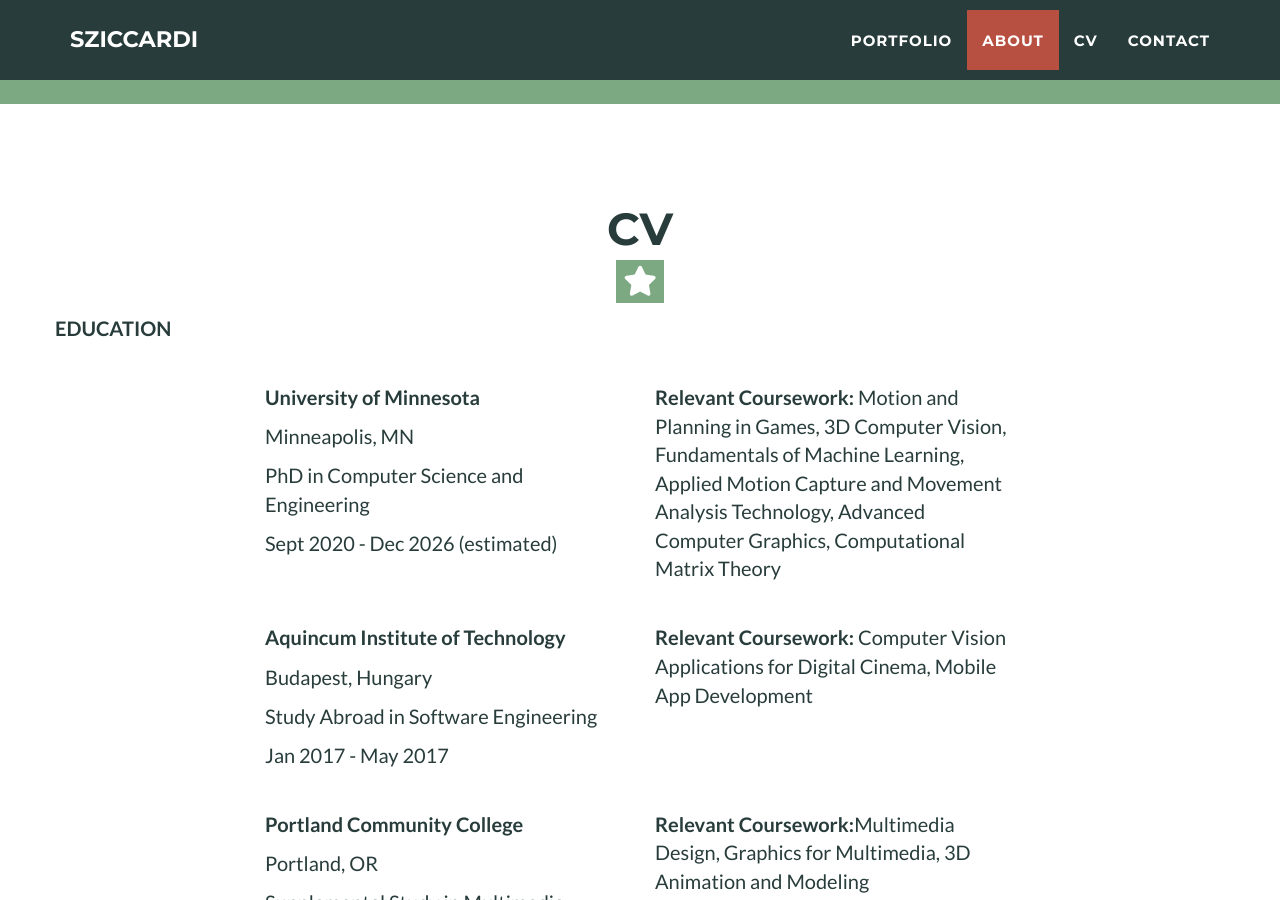
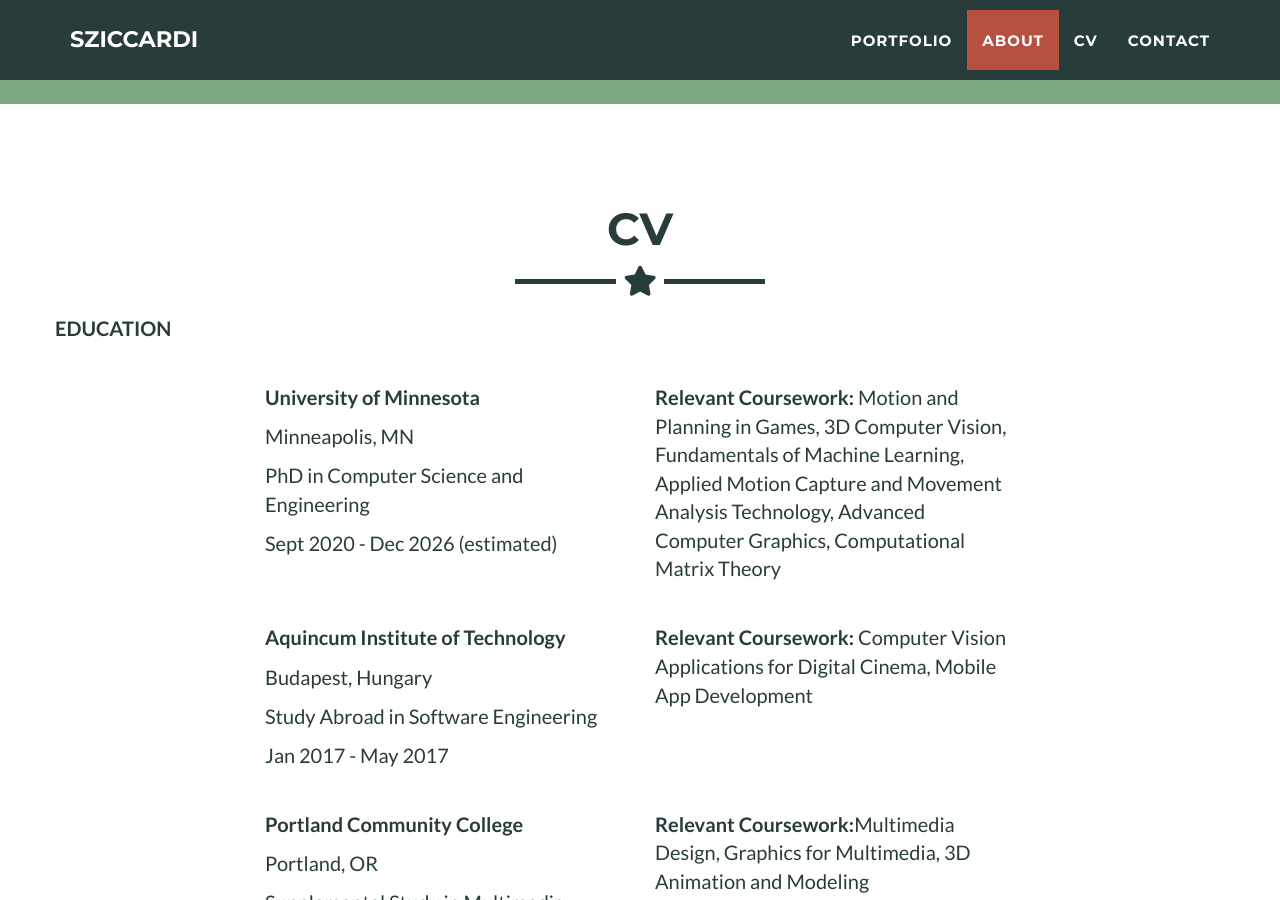
Before and after one commit to sziccardi/sziccardi.github.io, a Jekyll site: the page built from _posts/2017-08-01-project-1.markdown, in a window 1280 px wide and 900 px high, scrolled down 2224 px. Built offline with Jekyll 4.4.1, drawn with Linux system fonts in a browser that asks for light colours.

Commit message:
last CV changes

```diff
--- a/_includes/cv.html
+++ b/_includes/cv.html
@@ -5,7 +5,7 @@
     <div class="row">
       <div class="col-lg-12 text-center">
         <h2>CV</h2>
-        <hr class="star-light">
+        <hr class="star-primary">
       </div>
     </div>
 
@@ -269,7 +269,7 @@
     <hr>
 
     <div class="col-lg-8 col-lg-offset-2 text-center">
-        <a href="https://github.com/jeromelachaud/freelancer-theme" class="btn btn-lg btn-outline">
+        <a href="https://github.com/jeromelachaud/freelancer-theme" class="btn btn-primary btn-lg">
           <i class="fa fa-download"></i> Download PDF
         </a>
       </div>
```
